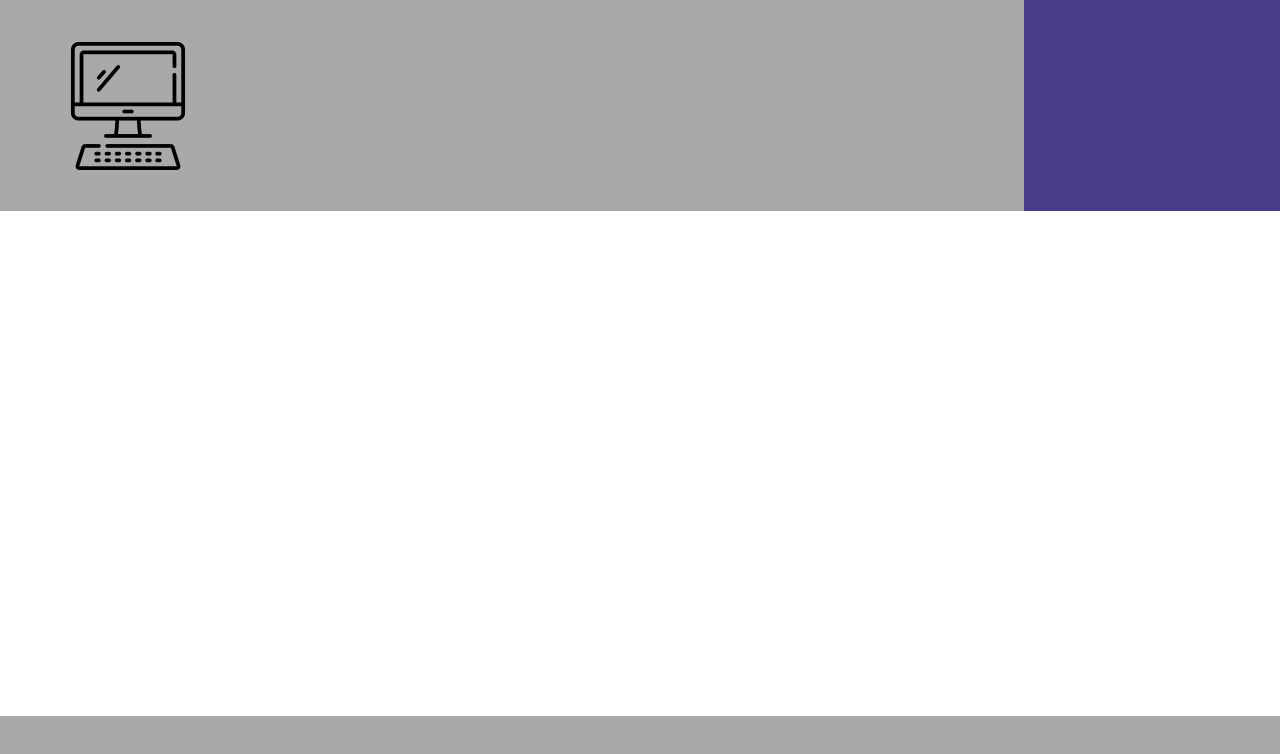
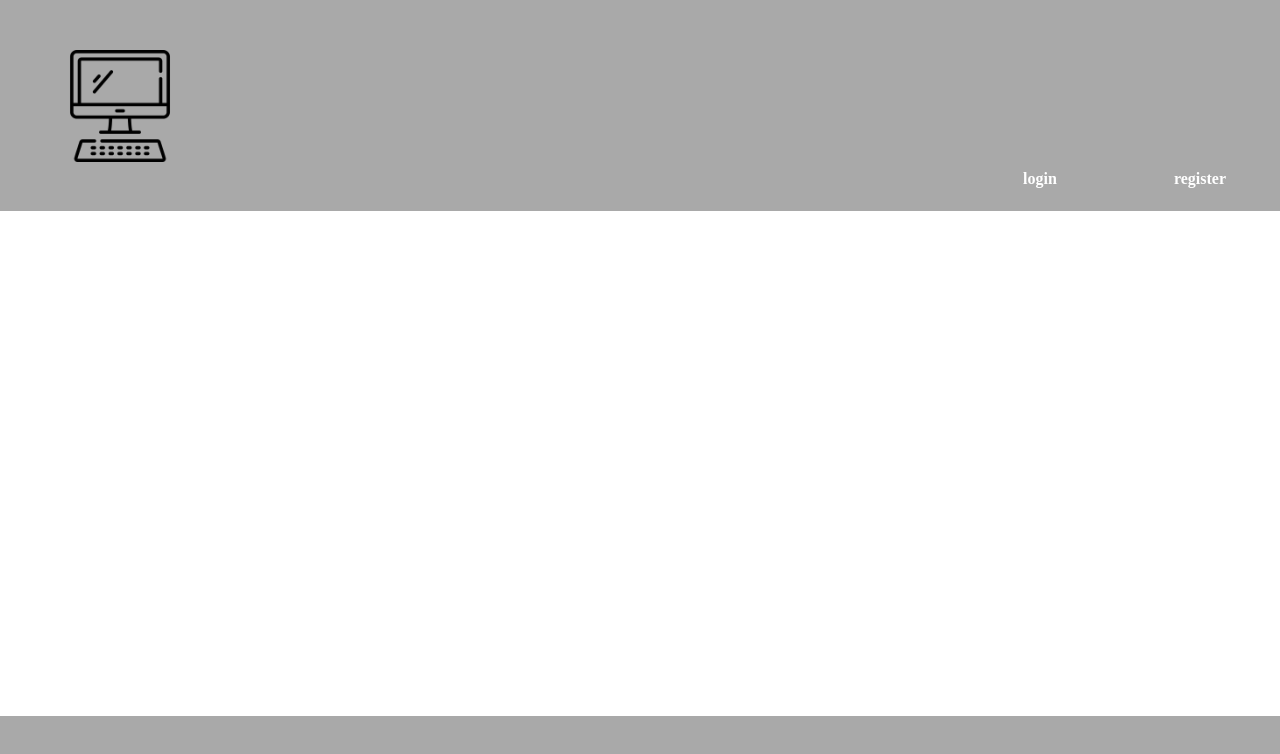
Before and after one commit to GeeksHubsAcademy/fsdVLC0124CSS32, a plain HTML site: page index.html in a window 1280 px wide. Drawn offline with Linux system fonts and the light colour scheme.

Commit message:
Version funcional con CSS repetitivo

```diff
--- a/css/styles.css
+++ b/css/styles.css
@@ -45,23 +45,60 @@ footer {
   display: flex;
   justify-content: center;
   align-items: center;
-
 }
 
 #upCenter {
   height: 13.2em;
   width: 60em;
-
 }
 
 #upRight {
   height: 13.2em;
   width: 20em;
 
-  background-color: darkslateblue;
+  display: flex;
+  flex-direction: column;
+}
+
+#upRightUp {
+  height: 9.2em;
+  width: 20em;
+}
+
+#upRightDown {
+  height: 4em;
+  width: 20em;
+
+  display: flex;
+  flex-direction: row;
+  justify-content: center;
+  align-items: center;
+}
+
+.linkButton {
+  height: 4em;
+  width: 10em;
+
+  display: flex;
+  justify-content: center;
+  align-items: center;
 }
 
 .logo {
-    height: 8em;
-    width: 8em;
+  height: 7em;
+  width: 7em;
 }
+
+.link {
+
+  font-weight: bolder;
+  transition: 0.3s;
+}
+
+.link:hover {
+
+  transition: 0.3s;
+  color: rgb(52, 48, 48);
+  cursor: pointer;
+
+}
--- a/index.html
+++ b/index.html
@@ -14,7 +14,13 @@
             <img class="logo" src="./img/logo.png" alt="logo"/>
         </div>
         <div id="upCenter"></div>
-        <div id="upRight"></div>
+        <div id="upRight">
+            <div id="upRightUp"></div>
+            <div id="upRightDown">
+                <div class="linkButton"><p class="link">login</p></div>
+                <div class="linkButton"><p class="link">register</p></div>
+            </div>
+        </div>
     </header>
 
     <section></section>
```
